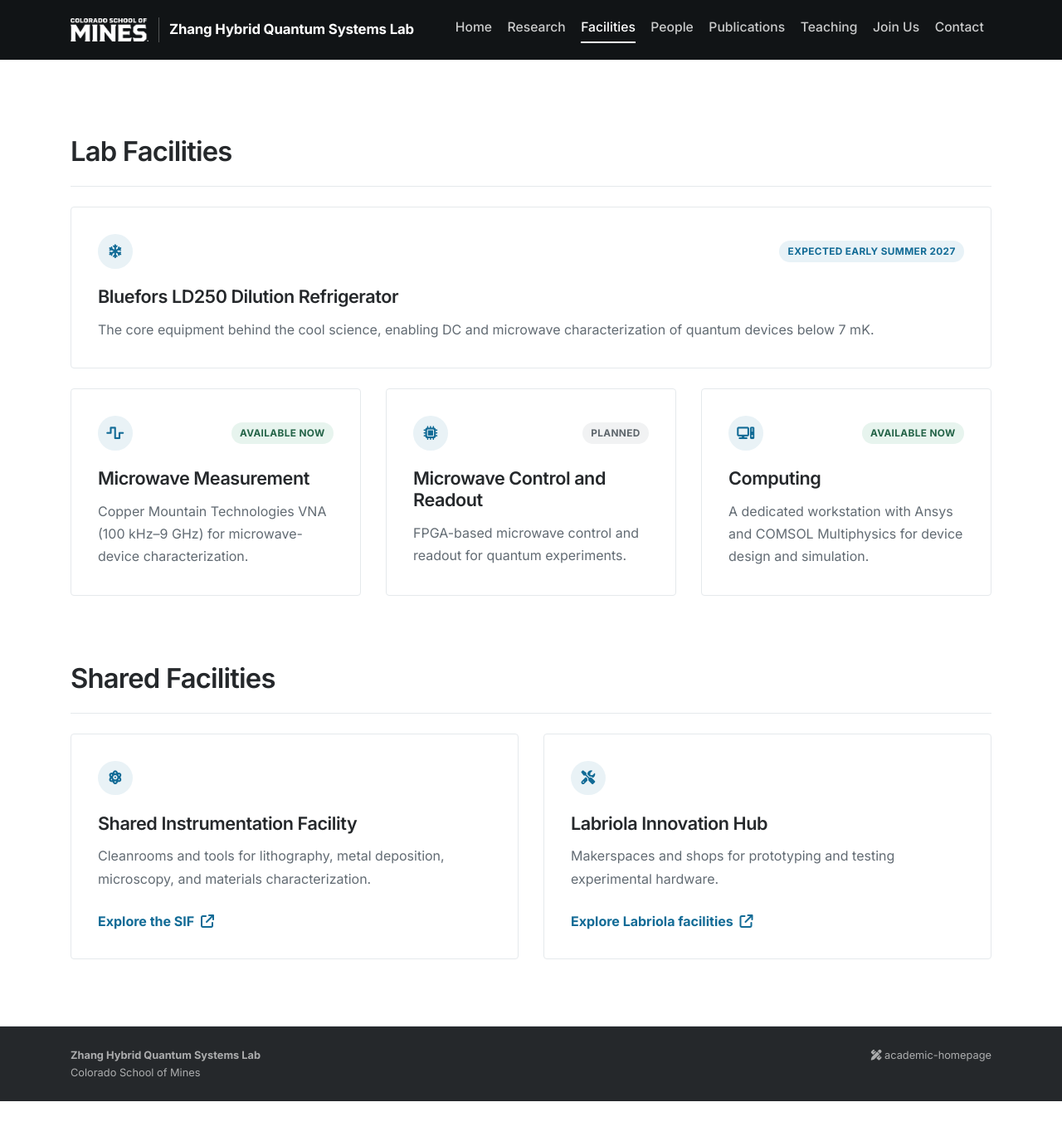
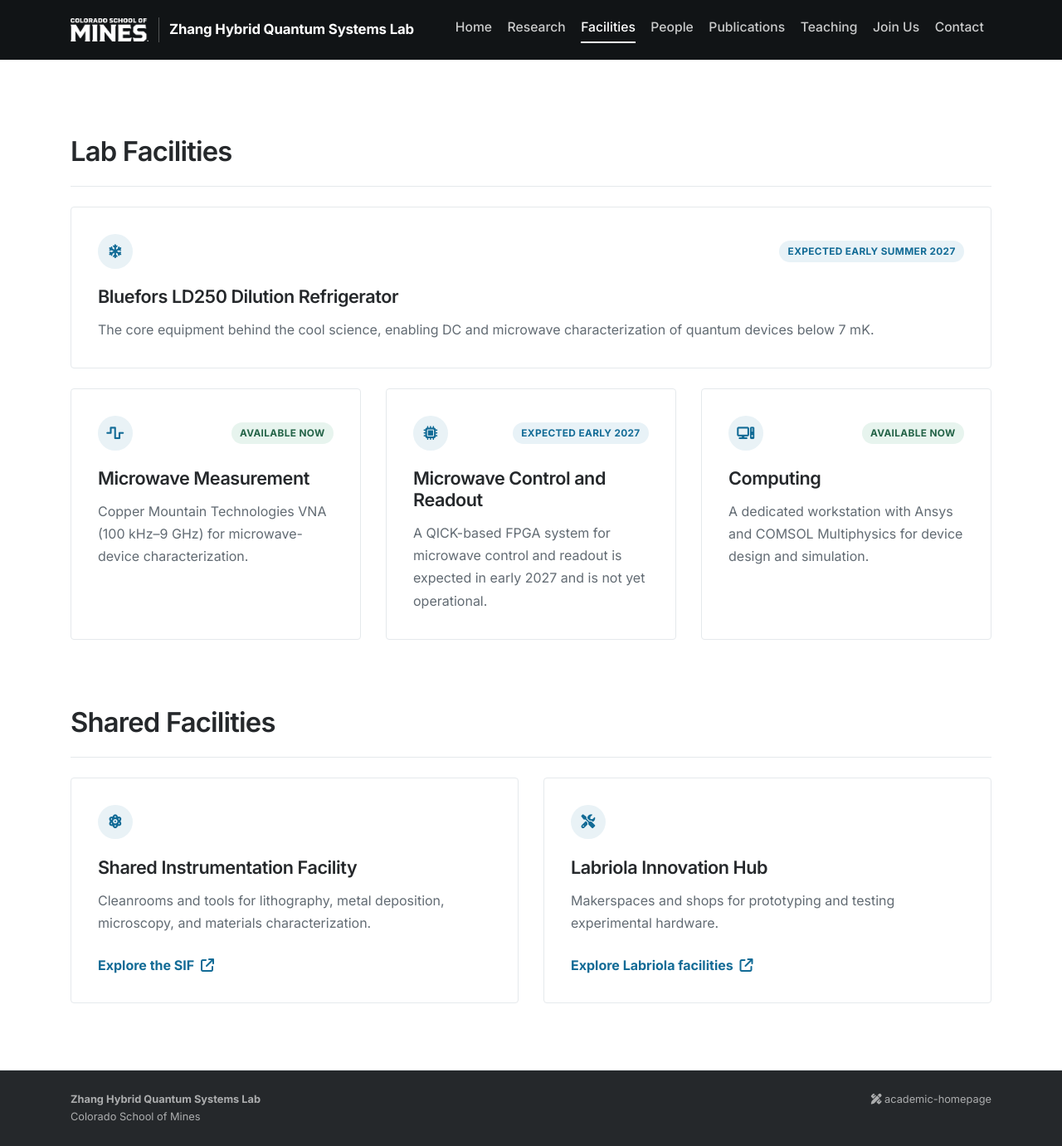
Before and after one commit to zihuaiz/zihuaiz.github.io, a Jekyll site: the page built from facilities.html, in a window 1280 px wide and 1381 px high. Shown: the whole window at 83% size. Built offline with Jekyll 4.4.1, drawn with Linux system fonts in a browser that asks for light colours; nearby versions of some CDN libraries; a style sheet for code colours, icons or effects is not loaded.

Commit message:
Update microwave control facility status

```diff
--- a/facilities.html
+++ b/facilities.html
@@ -41,10 +41,10 @@
         <article class="facility-card">
           <div class="facility-card-topline">
             <span class="facility-icon" aria-hidden="true"><i class="fas fa-microchip"></i></span>
-            <span class="facility-status facility-status-planned">Planned</span>
+            <span class="facility-status facility-status-expected">Expected early 2027</span>
           </div>
           <h3>Microwave Control and Readout</h3>
-          <p>FPGA-based microwave control and readout for quantum experiments.</p>
+          <p>A QICK-based FPGA system for microwave control and readout is expected in early 2027 and is not yet operational.</p>
         </article>
       </div>
 
```
